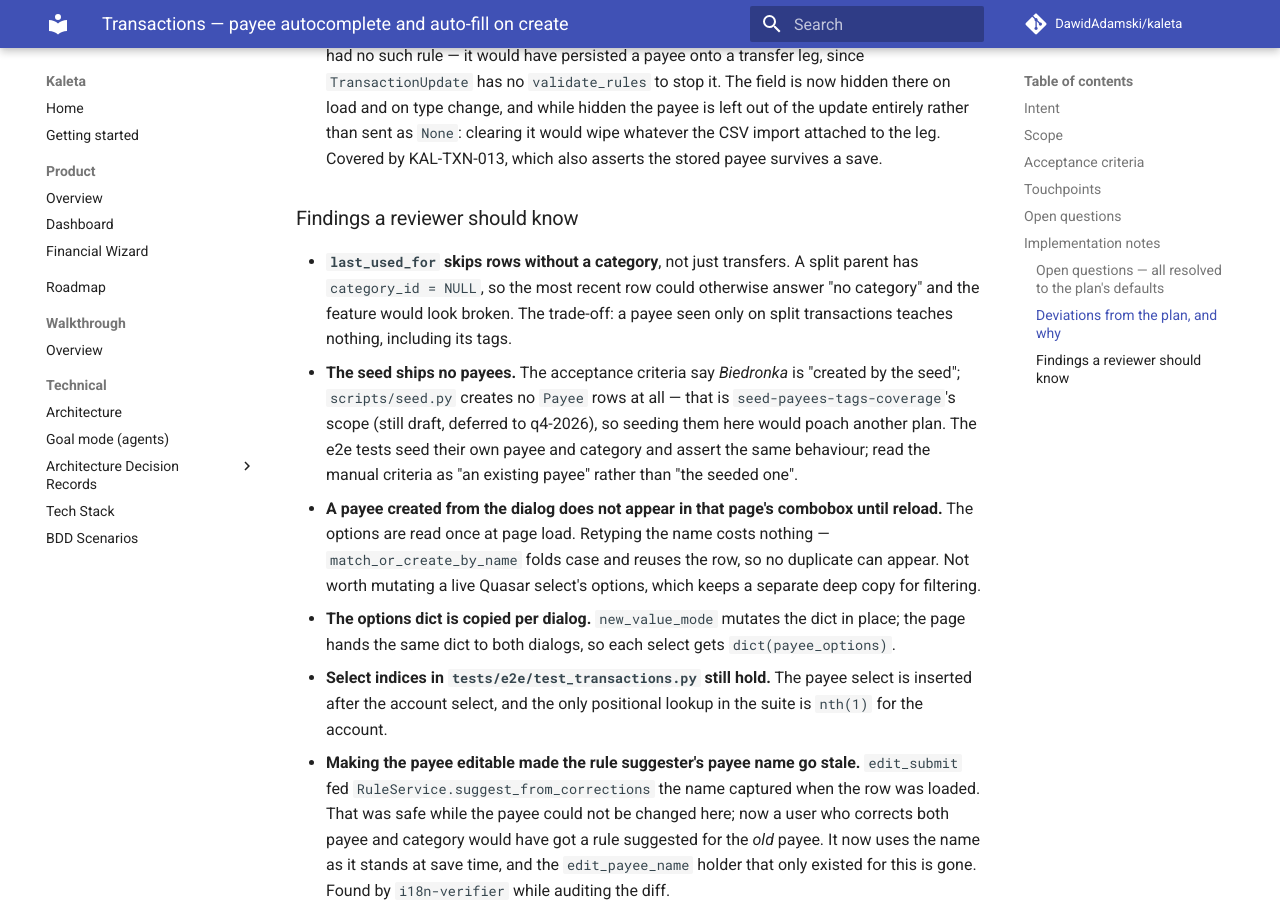
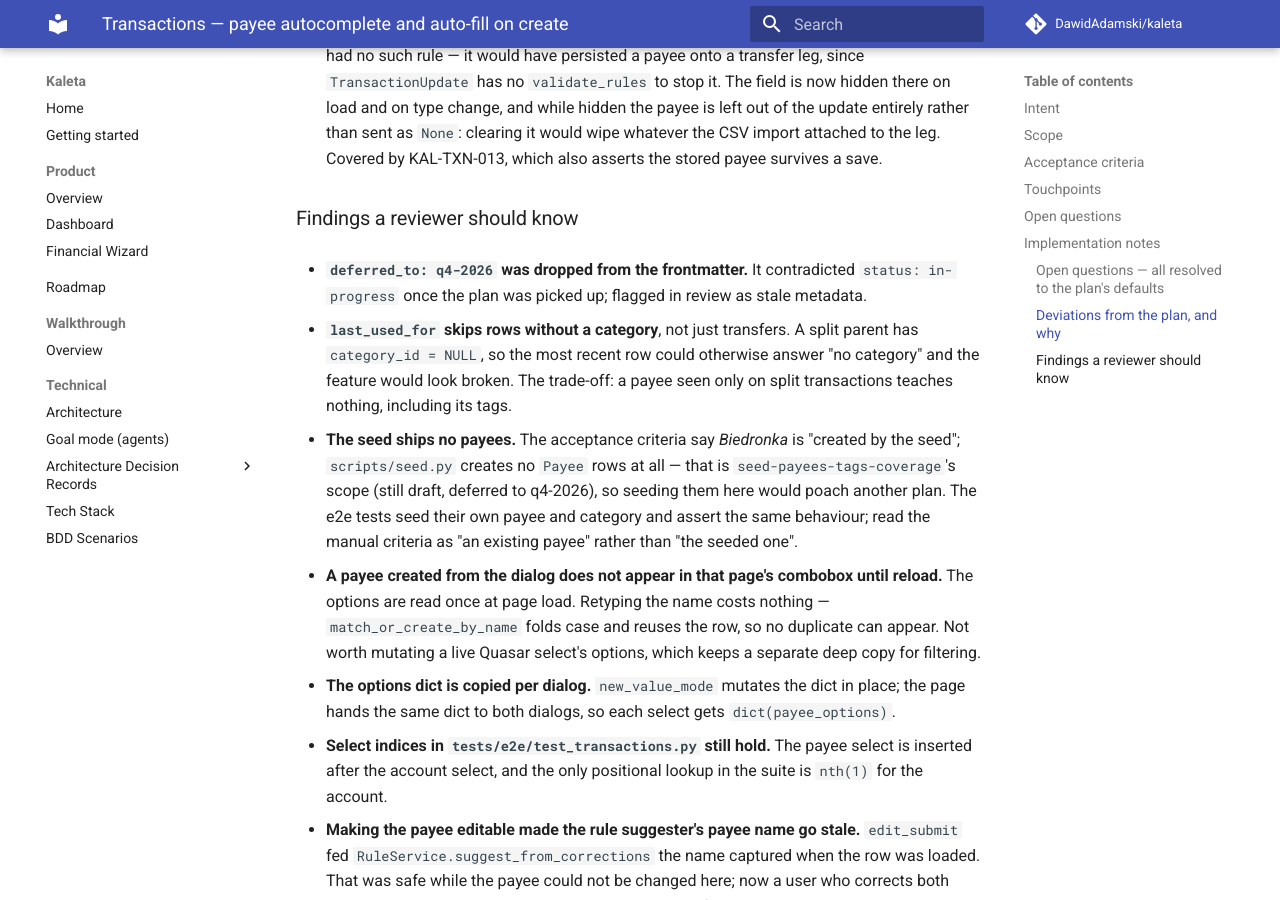
Before and after one commit to DawidAdamski/kaleta, an MkDocs documentation site: the page built from docs/plans/transactions-payee-autocomplete.md, in a window 1280 px wide and 900 px high, scrolled down 4279 px. Built offline with MkDocs 1.6.1 and Material for MkDocs 9.7.7, drawn with Linux system fonts in a browser that asks for light colours; comment, search, counter and statistics services are not loaded.

Commit message:
docs(transactions): explain the two dialogs' payee-clearing asymmetry
The add dialog clears the payee when switching to a transfer; the edit
dialog deliberately does not, because a hidden field is left out of the
update entirely and the row should keep its payee if the type is switched
back. Says so, so nobody "fixes" it into a bug.

Also drops the plan's stale deferred_to, which contradicted its
in-progress status.

Co-Authored-By: Claude Opus 5 (1M context) <noreply@anthropic.com>
Claude-Session: https://claude.ai/code/session_011wScxdogxxLQ6rAFoz3tqa

```diff
--- a/docs/plans/transactions-payee-autocomplete.md
+++ b/docs/plans/transactions-payee-autocomplete.md
@@ -192,6 +191,10 @@ Out of scope:
 
 ### Findings a reviewer should know
 
+- **`deferred_to: q4-2026` was dropped from the frontmatter.** It contradicted
+  `status: in-progress` once the plan was picked up; flagged in review as stale
+  metadata.
+
 - **`last_used_for` skips rows without a category**, not just transfers. A split
   parent has `category_id = NULL`, so the most recent row could otherwise answer
   "no category" and the feature would look broken. The trade-off: a payee seen
```
Also changed, not shown: other parts of docs/plans/transactions-payee-autocomplete.md (+0 -1 lines), 1 other file.
